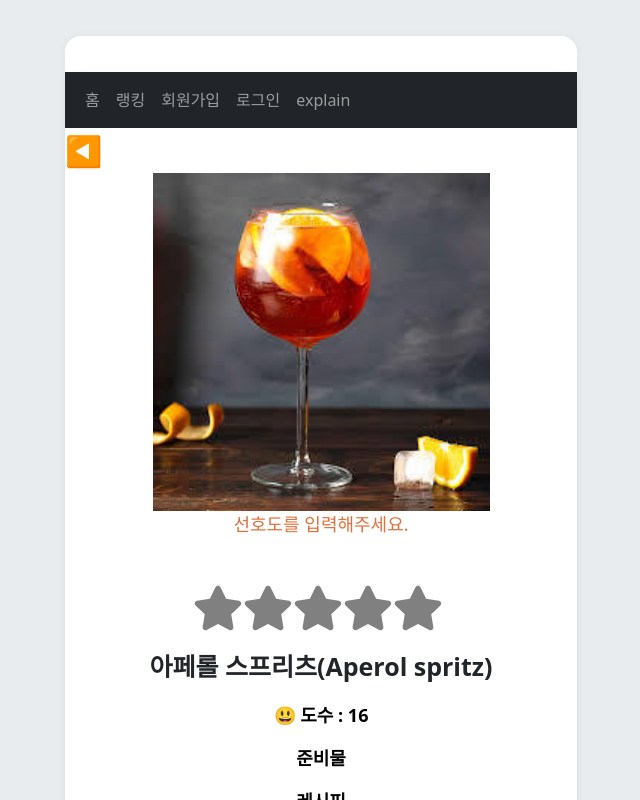
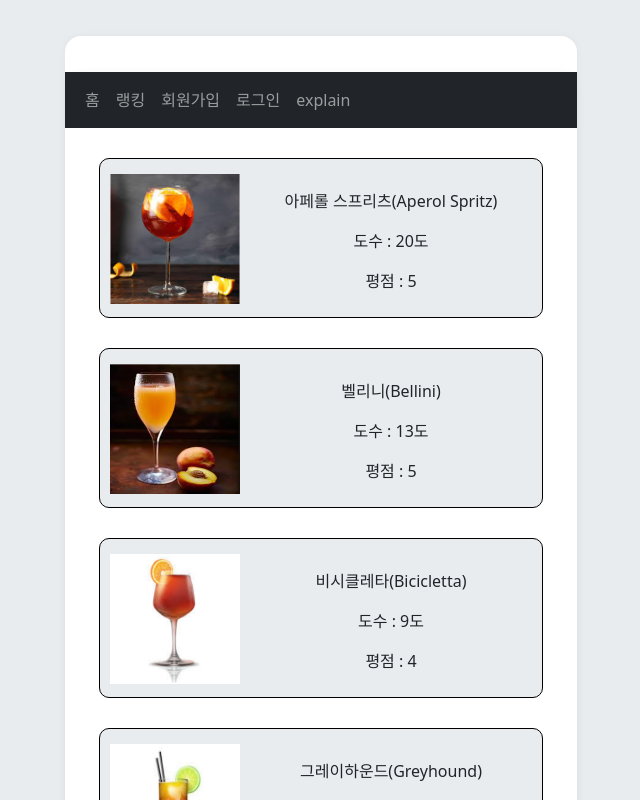
Before and after one commit to kyuri0927/Homemade_Cocktail, a React (Create React App) app: page / in a window 1280 px wide. Shown: the top 800 px of the page, without its empty margins (319-959 px from the left). Built offline with nearby package versions, Linux system fonts and the light colour scheme.

Commit message:
Explain 컴포넌트 구현 및 기본 css 적용

```diff
--- a/src/App.css
+++ b/src/App.css
@@ -1,5 +1,6 @@
 .App {
   text-align: center;
+  white-space: pre-line
 }
 
 .App-logo {
--- a/src/App.js
+++ b/src/App.js
@@ -4,12 +4,20 @@ import { createGlobalStyle } from "styled-components";
 import TodoTemplate from "./components/Templete";
 import Rating from "./components/Star";
 import ColorSchemesExample from "./components/Nav/index";
-import { BrowserRouter, Route, Router, Routes } from "react-router-dom";
+import {
+  BrowserRouter,
+  Route,
+  Router,
+  Routes,
+  useParams,
+} from "react-router-dom";
 import Explain from "./pages/Explain";
 import Rank from "./pages/Rank";
 import Login from "./pages/Login";
 import Signin from "./pages/Signin";
 import Home from "./pages/Home";
+import img_array from "./components/Data";
+import { useState } from "react";
 
 const GlobalStyle = createGlobalStyle`
   body {
@@ -18,6 +26,8 @@ const GlobalStyle = createGlobalStyle`
 `;
 
 function App() {
+  let [explain] = useState(img_array);
+
   return (
     <div className="App">
       {/* <ColorSchemesExample></ColorSchemesExample> */}
@@ -26,11 +36,11 @@ function App() {
         <GlobalStyle />
         <TodoTemplate>
           <Routes>
-            <Route path="/" element={<Explain />}></Route>
+            <Route path="/Explain/:id" element={<Explain />}></Route>
             <Route path="/Rank" element={<Rank />}></Route>
             <Route path="/Login" element={<Login />}></Route>
             <Route path="/Signin" element={<Signin />}></Route>
-            <Route path="/Home" element={<Home />}></Route>
+            <Route path="/" element={<Home />}></Route>
           </Routes>
         </TodoTemplate>
       </BrowserRouter>
--- a/src/components/BackButton/index.js
+++ b/src/components/BackButton/index.js
@@ -4,7 +4,7 @@ import * as Styled from "./styled";
 function BackButton() {
   return (
     <>
-      <Styled.Backbutton to="/Home">◀️</Styled.Backbutton>
+      <Styled.Backbutton to="/">◀️</Styled.Backbutton>
     </>
   );
 }
--- a/src/components/Card/index.js
+++ b/src/components/Card/index.js
@@ -6,7 +6,9 @@ import img2 from "../../image/cocktail2.png";
 import img3 from "../../image/cocktail3.png";
 import img5 from "../../image/cocktail5.png";
 import img6 from "../../image/cocktail6.png";
+import img_array from "../Data";
 import Cocktail from "../Cocktail";
+import { useParams } from "react-router-dom";
 
 function Card() {
   //   const card = Data.map((a, i) => {
@@ -14,16 +16,18 @@ function Card() {
   //       <h4>{a}</h4>
   //     </div>;
   //   });
+  //let { id } = useParams();
   const image_array = [img1, img2, img3, img5, img6];
 
   return (
     <>
-      {image_array.map(function (a, i) {
+      {img_array.map(function (a, i) {
         return (
           <div>
             <Styled.Box>
+              <Styled.link to={"/Explain/" + a.id}>
                 <img
-                src={a}
+                  src={a.image}
                   style={{
                     width: "130px",
                     height: " 130px",
@@ -34,9 +38,11 @@ function Card() {
                     float: "left",
                   }}
                 />
+              </Styled.link>
               <Styled.FontWrapper>
-                <p>술이름</p>
-                <p>평점</p>
+                <p>{a.name}</p>
+                <p>도수 : {a.alchol}</p>
+                <p>평점 : {a.grade}</p>
               </Styled.FontWrapper>
             </Styled.Box>
           </div>
--- a/src/components/Card/styled.js
+++ b/src/components/Card/styled.js
@@ -1,4 +1,5 @@
 import styled from "styled-components";
+import { Link } from "react-router-dom";
 
 export const Box = styled.div`
   //칵테일 나열 박스
@@ -21,7 +22,9 @@ export const imgBox = styled.image`
 
 export const FontWrapper = styled.div`
   display: relative;
-  margin-top: 50px;
+  margin-top: 30px;
   /* justify-content: center; //가로가운데
   align-items: center; //세로가운데 */
 `;
+
+export const link = styled(Link)``;
--- a/src/components/Data/index.js
+++ b/src/components/Data/index.js
@@ -0,0 +1,68 @@
+import React from "react";
+import * as Styled from "./styled";
+import img1 from "../../image/cocktail1.png";
+import img2 from "../../image/cocktail2.png";
+import img3 from "../../image/cocktail3.png";
+import img5 from "../../image/cocktail5.png";
+import img6 from "../../image/cocktail6.png";
+
+// 임시 데이터
+
+const img_array = [
+  {
+    id: 0,
+    name: "아페롤 스프리츠(Aperol Spritz)",
+    alchol: "20도",
+    grade: 5,
+    ingredient:
+      "프로세코 60ml / 아페롤(Aperol) 40ml / 탄산수 20ml / 오렌지/슬라이스 1/2조각",
+    recipe:
+      "잔에 얼음을 채운다.\n잔에 오렌지 슬라이스를 제외한 나머지 재료를 넣는다.\n바 스푼으로 젓는다.\n오렌지 슬라이스를 넣는다.",
+    image: img1,
+  },
+  {
+    id: 1,
+    name: "벨리니(Bellini)",
+    alchol: "13도",
+    grade: 5,
+    ingredient: "복숭아 퓌레 30ml / 프로세코 100ml",
+    recipe:
+      "잔에 복숭아 퓌레를 넣는다.\n프로세코를 넣는다.\n바 스푼으로 살짝 저어준다.",
+    image: img2,
+  },
+  {
+    id: 2,
+    name: "비시클레타(Bicicletta)",
+    alchol: "9도",
+    grade: 4,
+    ingredient:
+      "카마리(Campari) 50ml / 화이트 와인(White Wine) 40ml / 탄산수 40ml / 레몬제스트 1조각",
+    recipe:
+      "잔에 얼음을 채운다.\n잔에 레몬 제스트를 제외한 나머지 재료를 넣는다.\n바 스푼으로 젓는다.\n레몬제스트를 장식한다.",
+    image: img3,
+  },
+  {
+    id: 3,
+    name: "그레이하운드(Greyhound)",
+    alchol: "12도",
+    grade: 4,
+    ingredient:
+      "진(Gin) 50ml / 자몽주스(Grapefruit Juice) 100ml / 자몽 슬라이스 1/4조각",
+    recipe:
+      "잔에 얼음을 채운다.\n잔에 자몽 슬라이스를 제외한 나머지 재료를 넣는다.\n바 스푼으로 젓는다.\n자몽 슬라이스를 장식한다.",
+    image: img5,
+  },
+  {
+    id: 4,
+    name: "홀스넥(Horse's Neck)",
+    alchol: "7도",
+    grade: 3,
+    ingredient:
+      "코냑(Cognac) 50ml / 진저에일(Ginger Ale) 100ml / 레몬 제스트 1조각",
+    recipe:
+      "잔에 얼음을 채운다.\n잔에 레몬제스트를 제외한 나머지 재료를 붓는다.\n바 스푼으로 젓는다.\n레몬 제스트를 넣는다.(레몬은 두껍고 길게 모양은 낸다.)",
+    image: img6,
+  },
+];
+
+export default img_array;
--- a/src/components/Nav/index.js
+++ b/src/components/Nav/index.js
@@ -9,11 +9,11 @@ function ColorSchemesExample() {
         <Container>
           {/* <Navbar.Brand href="#home">Navbar</Navbar.Brand> */}
           <Nav className="me-auto">
-            <Nav.Link href="/Home">홈</Nav.Link>
+            <Nav.Link href="/">홈</Nav.Link>
             <Nav.Link href="/Rank">랭킹</Nav.Link>
             <Nav.Link href="/Signin">회원가입</Nav.Link>
             <Nav.Link href="/Login">로그인</Nav.Link>
-            <Nav.Link href="/">explain</Nav.Link>
+            <Nav.Link href="/Explain">explain</Nav.Link>
           </Nav>
         </Container>
       </Navbar>
--- a/src/components/Star/styled.js
+++ b/src/components/Star/styled.js
@@ -8,7 +8,7 @@ export const Wrap = styled.div`
 
 export const Stars = styled.div`
   display: flex;
-  padding-top: 5px;
+  padding-bottom: 5px;
 
   position: relative;
 
--- a/src/pages/Explain/index.js
+++ b/src/pages/Explain/index.js
@@ -6,9 +6,13 @@ import TodoTemplate from "../../components/Templete";
 import { Modal } from "../../features/Modal";
 import { useState } from "react";
 import BackButton from "../../components/BackButton";
-function Explain() {
+import img_array from "../../components/Data";
+import { useParams } from "react-router-dom";
+
+function Explain(props) {
   const [signup, setSignup] = useState(false);
-
+  let { id } = useParams();
+  console.log(id);
   return (
     <div>
       <TodoTemplate>
@@ -20,44 +24,35 @@ function Explain() {
             <img
               className="phoneImage"
               alt="iPhone_01"
-              src="img/cocktail1.png"
+              src={img_array[id].image}
             />
           </div>
         </div>
         {/* 사진 */}
 
-        <Styled.RatingText>선호도를 입력해주세요.</Styled.RatingText>
-
         {/* 별점 컴포넌트 */}
         <Rating></Rating>
         {/* 별점 컴포넌트 */}
-
+        <Styled.RatingText>선호도를 입력해주세요.</Styled.RatingText>
         <Styled.FontWraper>
-          <p> 아페롤 스프리츠(Aperol spritz)</p>
+          <p> {img_array[id].name}</p>
         </Styled.FontWraper>
         <Styled.FontWraper2>
-          <p> 😃 도수 : 16</p>
+          <p> 😃 도수 : {img_array[id].alchol}</p>
         </Styled.FontWraper2>
 
         {/* 준비물과 레시피 및 후기 등록 */}
         <div>
+          <Styled.FontWraper2>재료</Styled.FontWraper2>
+          <Styled.ingredient>{img_array[id].ingredient}</Styled.ingredient>
+
           <Styled.FontWraper2>
-            <p>준비물</p>
+            <p>레시피</p>
           </Styled.FontWraper2>
-          <Styled.FontWraper2>
-            <p> 레시피</p>
-          </Styled.FontWraper2>
-          <Styled.Box>
-            잔에 얼음을 채운다.
-            <br /> 잔에 오렌지 슬라이스를 제외한 나머지 재료를 넣는다.
-            <br /> 바 스푼으로 젓는다.
-            <br />
-            오렌지 슬라이스를 넣는다.
-          </Styled.Box>
+          <Styled.Box>{img_array[id].recipe}</Styled.Box>
           <Styled.FontWraper2>
             <p>후기</p>
           </Styled.FontWraper2>
-
           <Styled.Box></Styled.Box>
         </div>
 
--- a/src/pages/Explain/styled.js
+++ b/src/pages/Explain/styled.js
@@ -3,7 +3,7 @@ import styled from "styled-components";
 export const RatingText = styled.div`
   // 주황글씨
   color: #787878;
-  font-size: 18px;
+  font-size: 16px;
   font-weight: 400;
   color: #e2703a;
 `;
@@ -23,7 +23,7 @@ export const Box = styled.div`
 export const FontWraper = styled.div`
   //술이름 wrapper
   margin-top: 15px;
-  font-size: 25px;
+  font-size: 28px;
   font-weight: bold;
   color: black solid black;
 `;
@@ -84,3 +84,17 @@ export const StyledButton = styled.button`
   }
 `;
 export const Img = styled.div``;
+
+export const ingredient = styled.div`
+  //레시피랑 후기 박스
+  display: relative;
+  width: 244px;
+  height: 80px;
+  margin: auto;
+  font-weight: normal;
+  text-align: center;
+
+  background-color: white;
+  border: 1px solid white;
+  border-radius: 10px;
+`;
```
Lines whose indentation alone changed are shown as unchanged.
